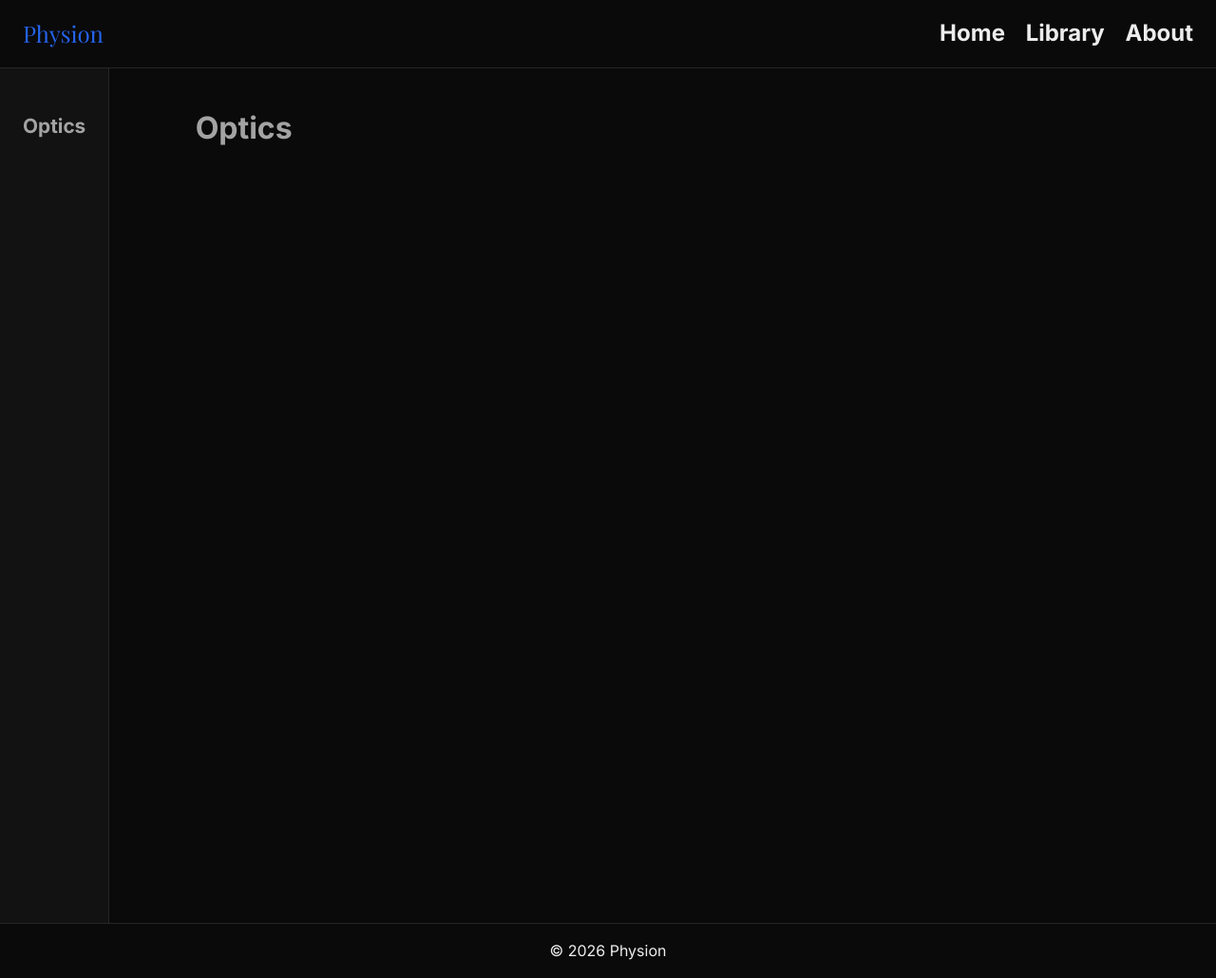
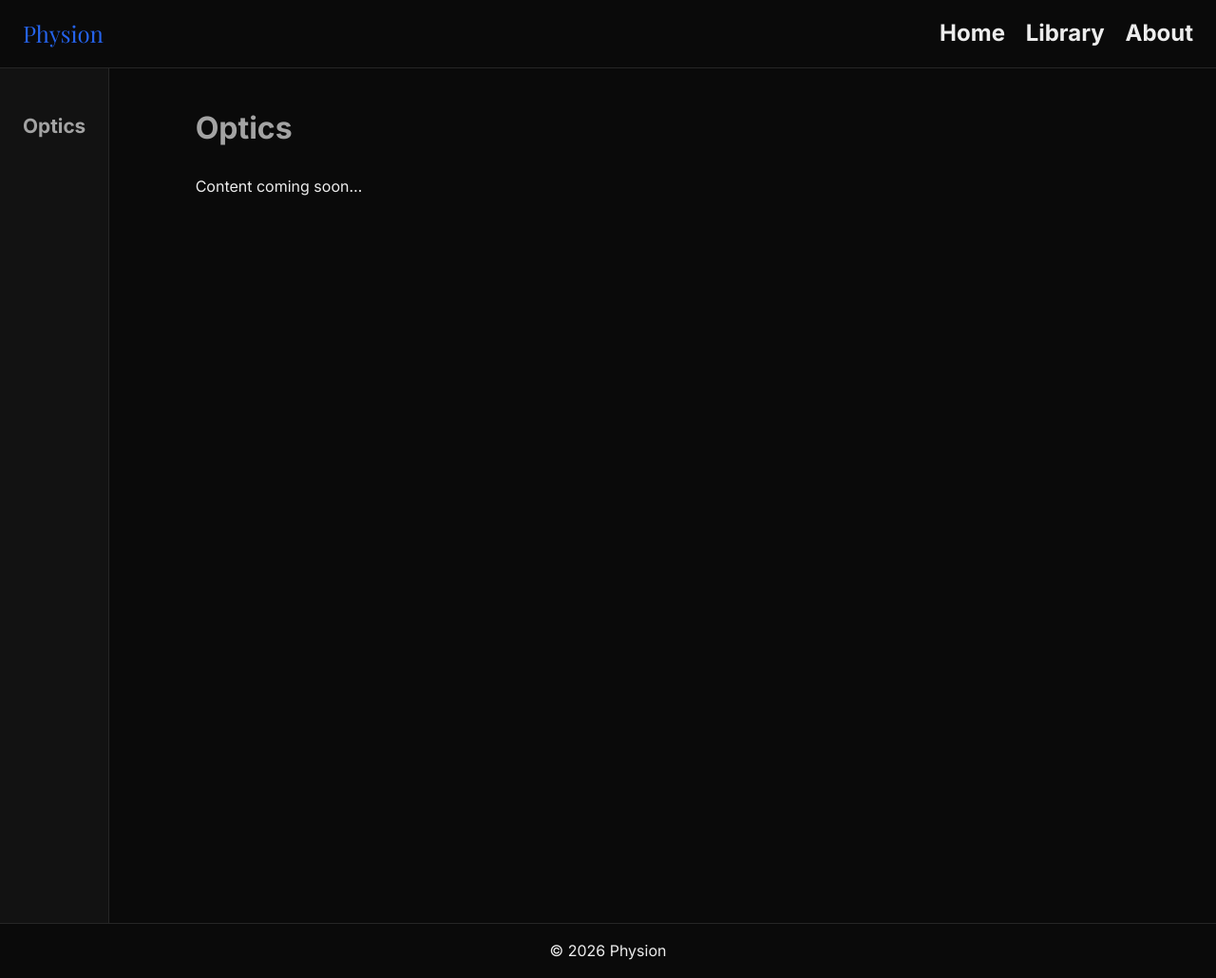
Before and after one commit to thfahim-xyz/physion, a Jekyll site: the page built from books/optics/optics0.md, in a window 1280 px wide. Shown: the whole page at 95% size. Built offline with Jekyll 4.4.1, drawn with Linux system fonts in a browser that asks for light colours.

Commit message:
Update optics0.md

```diff
--- a/books/optics/optics0.md
+++ b/books/optics/optics0.md
@@ -4,4 +4,6 @@ title: Optics
 book: optics
 ---
 
-# Optics
+# {{ page.title }}
+
+Content coming soon...
```
